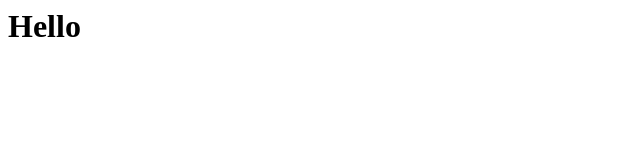
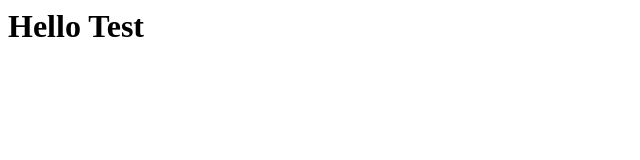
Before and after one commit to abhishekchandra26/skills-code-with-codespaces, a plain HTML site: page index.html in a window 1280 px wide. Shown: the whole page, without its empty margins (0-640 px from the left). Drawn offline with Linux system fonts and the light colour scheme.

```diff
--- a/index.html
+++ b/index.html
@@ -1,3 +1,3 @@
 <html>
-  <h1>Hello</h1>
+  <h1>Hello Test</h1>
 </html>
```
